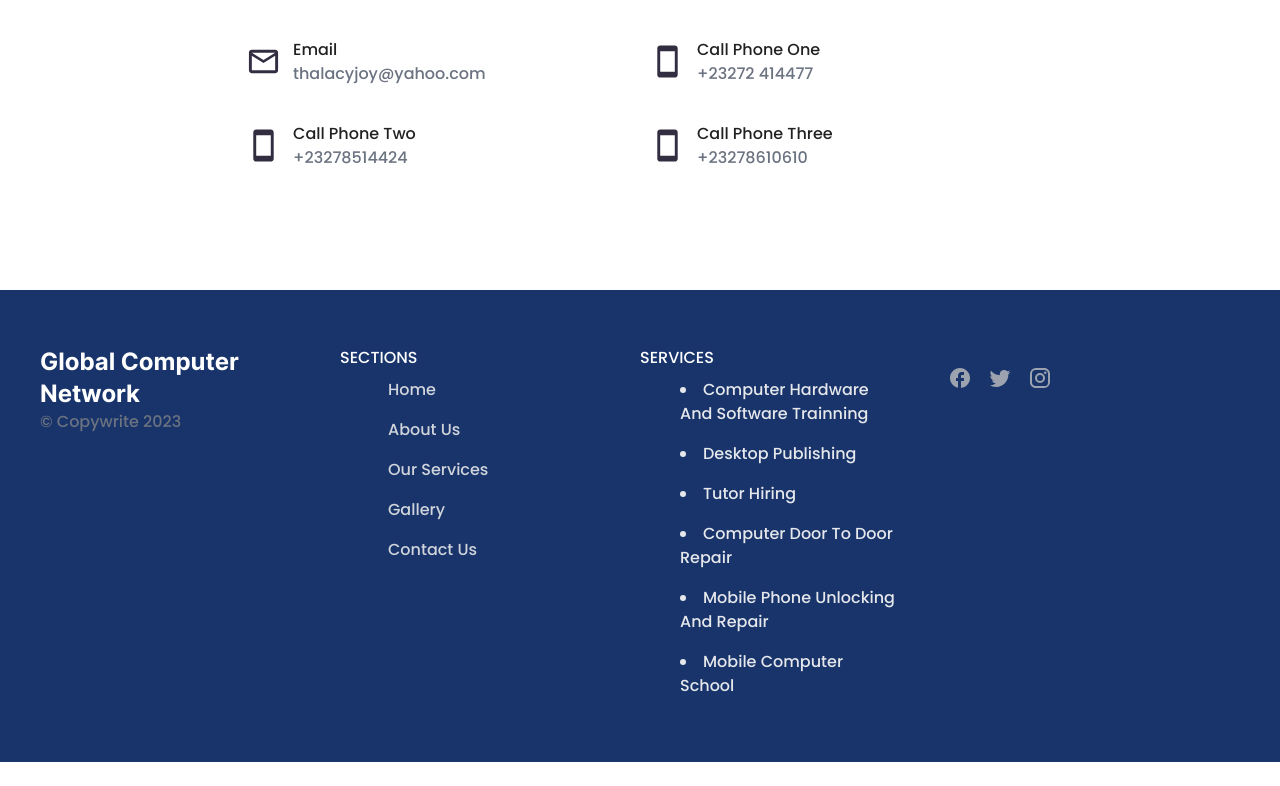
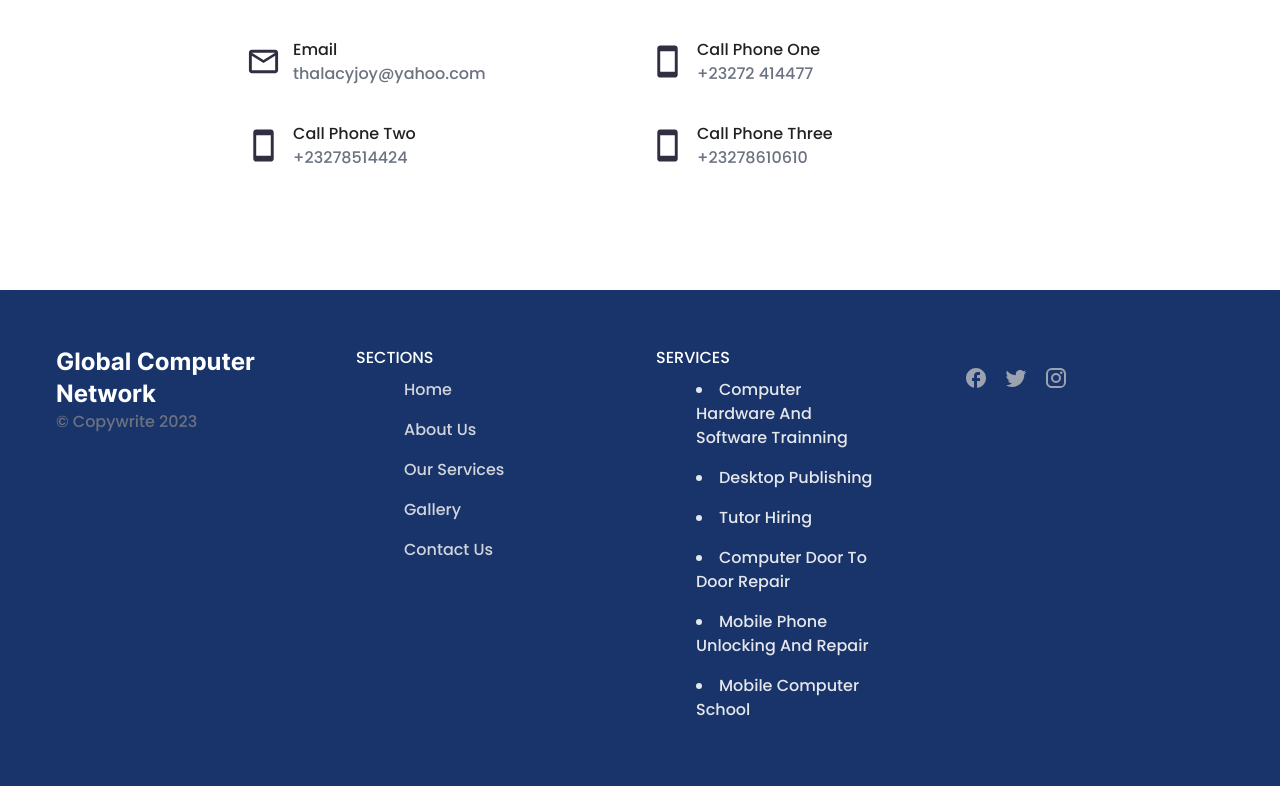
Before and after one commit to teaxmarkit/imran, a React (Vite) app: page / in a window 1280 px wide. Shown: the part 6978-7764 px from the top of the page. Before the commit the page ends 7740 px from the top, so only its background shows below. Built offline with nearby package versions, Linux system fonts and the light colour scheme.

Commit message:
Rectify footer

```diff
--- a/src/components/Footer/Footer.tsx
+++ b/src/components/Footer/Footer.tsx
@@ -6,13 +6,13 @@ import './Footer.css';
 
 function Footer() {
   return (
-    <div className='p-10 shadow-lg bg-customPrimary10 bottom-0 grid grid-cols-1 md:grid-cols-3 lg:grid-cols-4'>
-        <div className='my-4 flex flex-col items-start justify-start'>
+    <div className='p-10 shadow-lg w-100 bg-customPrimary10 bottom-0 grid grid-cols-1 md:grid-cols-3 lg:grid-cols-4'>
+        <div className='m-4 flex flex-col items-start justify-start'>
             <Typography  sx={{fontFamily:"Inter",fontWeight:"bold",color:"white"}} variant='h5'>Global Computer Network</Typography>
             {/* <Typography variant='h4' className='text-gray-400 font-semibold font-poppinsMedium'>SchoolAll</Typography> */}
             <p className='text-gray-500'><span>&#169; Copywrite 2023</span></p>
         </div>
-        <div className='flex flex-col items-start justify-start my-4 text-gray-300'>
+        <div className='flex flex-col items-start justify-start m-4 text-gray-300'>
         <h5 className='text-white'>SECTIONS</h5>
             <a style={{textDecoration:"none"}} className='hover:bg-customPrimary10 px-10 mx-2 py-2 rounded hover:text-gray-300' href='/'>Home</a>
             <a style={{textDecoration:"none"}} className='hover:bg-customPrimary10 px-10 mx-2 py-2 rounded hover:text-gray-300' href='/#about-us'>About Us</a>
@@ -20,7 +20,7 @@ function Footer() {
             <a style={{textDecoration:"none"}} className='hover:bg-customPrimary10 px-10 mx-2 py-2 rounded hover:text-gray-300' href='/#products'>Gallery</a>
             <a style={{textDecoration:"none"}} className='hover:bg-customPrimary10 px-10 mx-2 py-2 rounded hover:text-gray-300' href='/#contact-us'>Contact Us</a>
         </div>
-        <div className='my-4'>
+        <div className='m-4'>
             <h5 className='text-white'>SERVICES</h5>
             <li className='text-gray-200 hover:bg-customPrimary10 px-10 py-2 rounded hover:text-gray-300'>Computer Hardware And Software Trainning</li>
             <li className='text-gray-200 hover:bg-customPrimary10 px-10 py-2 rounded hover:text-gray-300'>Desktop Publishing</li>
@@ -29,7 +29,7 @@ function Footer() {
             <li className='text-gray-200 hover:bg-customPrimary10 px-10 py-2 rounded hover:text-gray-300'>Mobile Phone Unlocking And Repair</li>
             <li className='text-gray-200 hover:bg-customPrimary10 px-10 py-2 rounded hover:text-gray-300'>Mobile Computer School</li>
         </div>
-        <div className='flex my-4 text-gray-400'>
+        <div className='flex m-4 text-gray-400'>
             <div className='flex flex-row justify-start text-gray-400 items-start py-3'>
                 <IconButton aria-label="delete">
                     <FacebookOutlined className='text-gray-400' />
```
